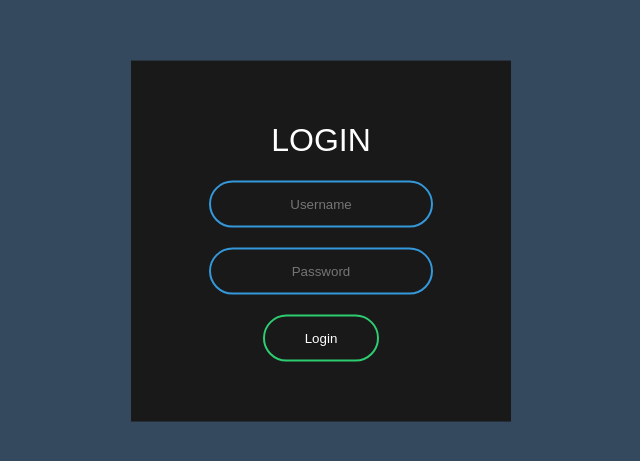
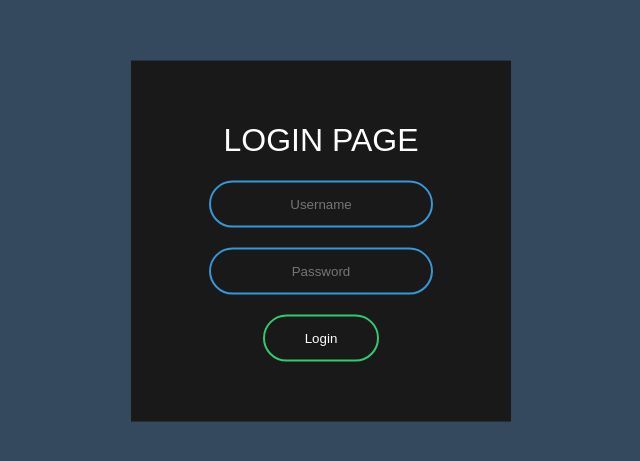
Before and after one commit to whyadiwhy/login-PAGE-dARKTHEME, a plain HTML site: page darkthemel_login_page/index.html in a window 1280 px wide. Shown: the part 159-620 px from the top of the page, without its empty margins (319-959 px from the left). Drawn offline with Linux system fonts and the light colour scheme.

Commit message:
Update index.html

```diff
--- a/darkthemel_login_page/index.html
+++ b/darkthemel_login_page/index.html
@@ -2,13 +2,13 @@
 <html lang="en" dir="ltr">
   <head>
     <meta charset="utf-8">
-    <title>َAnimated Login Form</title>
+    <title>َAnimated Login Form Page</title>
     <link rel="stylesheet" href="style.css">
   </head>
   <body>
 
 <form class="box" action="index.html" method="post">
-  <h1>Login</h1>
+  <h1>Login Page</h1>
   <input type="text" name="" placeholder="Username">
   <input type="password" name="" placeholder="Password">
   <input type="submit" name="" value="Login">
```
